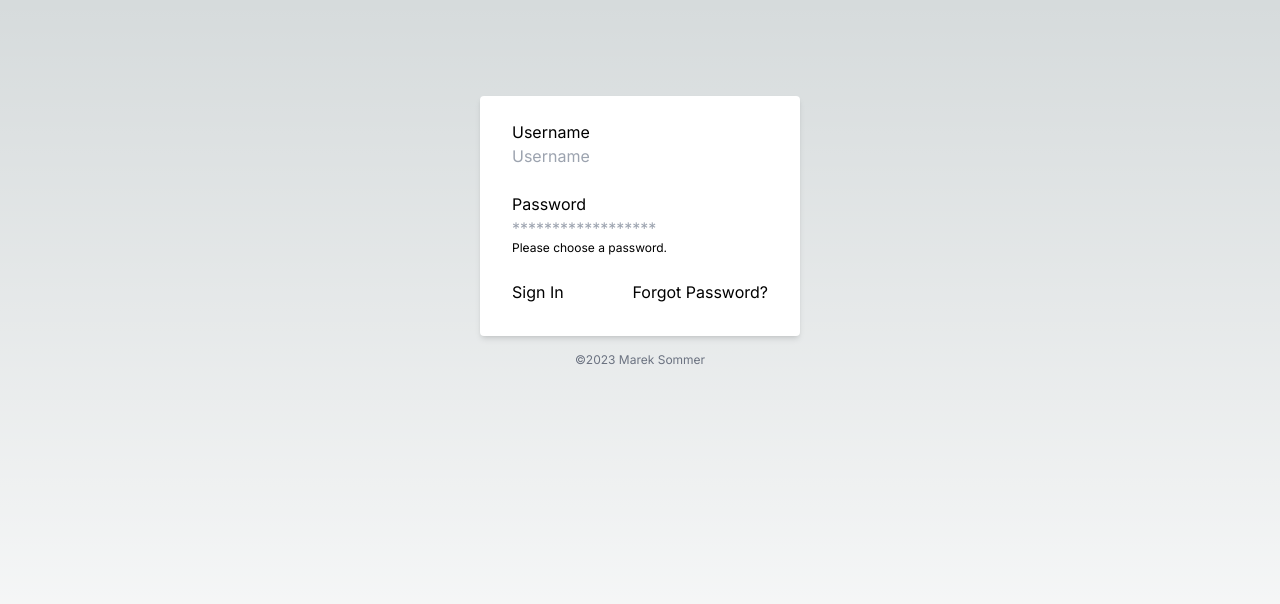
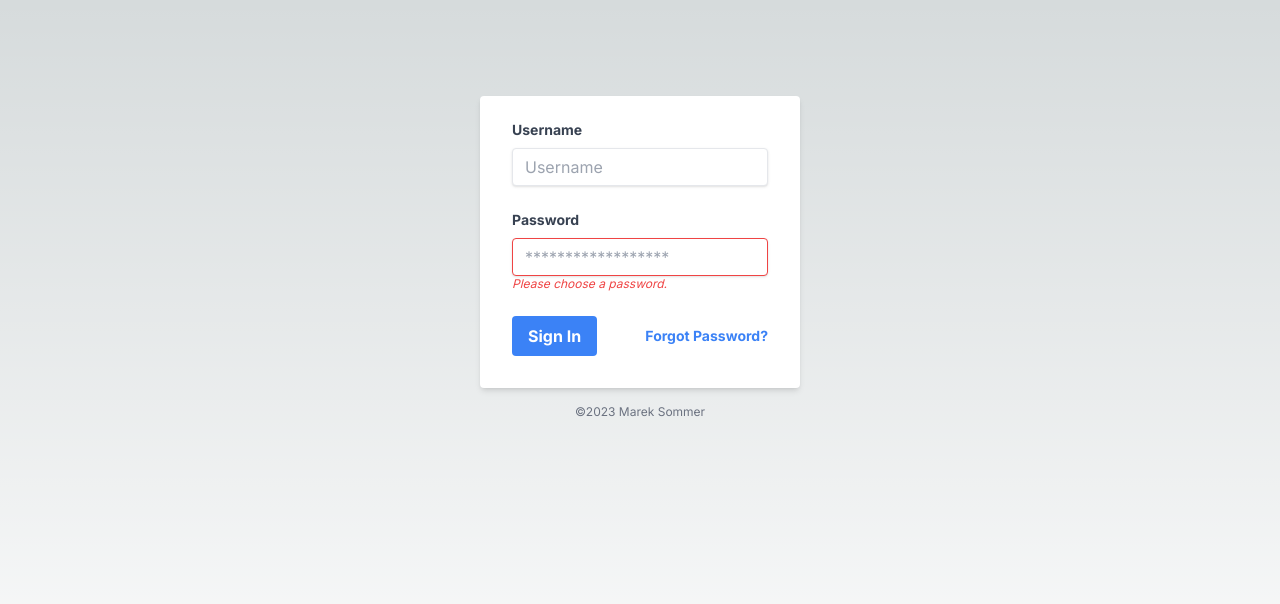
Before and after one commit to mareksommer/react_basic_app, a Next.js app: page / in a window 1280 px wide. Shown: the top 604 px of the page. Built offline with nearby package versions, Linux system fonts and the light colour scheme.

Commit message:
Fix tailwind

```diff
--- a/tailwind.config.js
+++ b/tailwind.config.js
@@ -4,6 +4,7 @@ module.exports = {
     './pages/**/*.{js,ts,jsx,tsx,mdx}',
     './components/**/*.{js,ts,jsx,tsx,mdx}',
     './app/**/*.{js,ts,jsx,tsx,mdx}',
+    './styles/**/*.{js,ts,jsx,tsx,mdx}',
   ],
   theme: {
     extend: {
```
